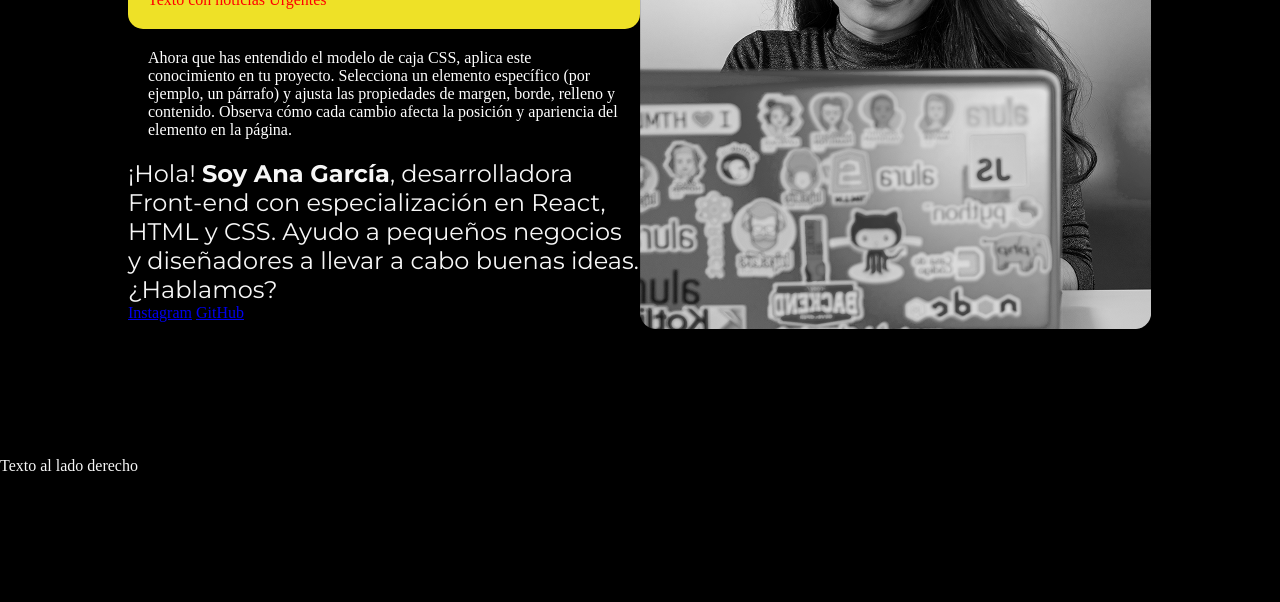
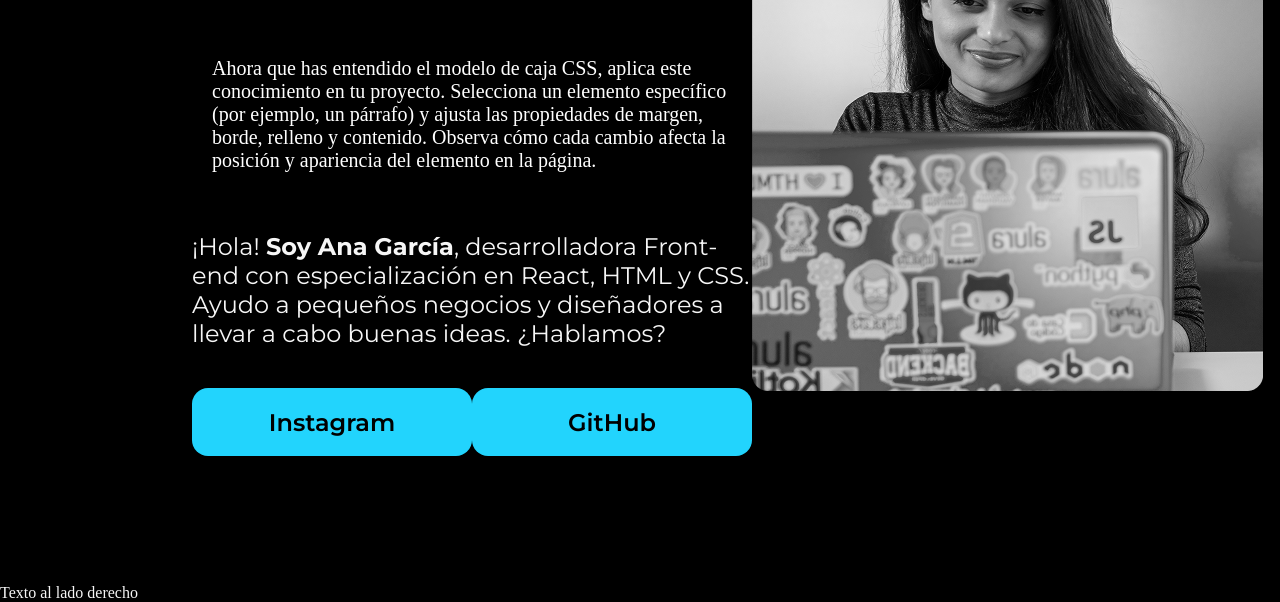
Before and after one commit to ravila64/07-html-css-clases-alura, a plain HTML site: page index.html in a window 1280 px wide. Shown: the part 364-966 px from the top of the page. Before the commit the page ends 928 px from the top, so only its background shows below. Drawn offline with nearby package versions, Linux system fonts and the light colour scheme.

Commit message:
fin curso posicion, clases, flexbox

```diff
--- a/index.html
+++ b/index.html
@@ -14,14 +14,17 @@
     <main class="container">
         <section class="container_content">
             <h2 class="titulo-blog">Eleve tu negocio digital a otro nivel <strong class="titulo">Con un Front-end de calidad!</strong> </h2>
-            <p class="texto-destacado"> Hola otra Vez</p>
             <p class="urgente">Texto con noticias Urgentes</p>
             <p class="box-model">Ahora que has entendido el modelo de caja CSS, aplica este conocimiento en tu proyecto. Selecciona un elemento específico (por ejemplo, un párrafo) y ajusta las propiedades de margen, borde, relleno y contenido. Observa cómo cada cambio afecta la posición y apariencia del elemento en la página.</p>
             <p class="content_text"> ¡Hola! <strong>Soy Ana García</strong>, desarrolladora Front-end con especialización en React, HTML y CSS. Ayudo a pequeños negocios y diseñadores a llevar a cabo buenas ideas. ¿Hablamos?</p>
-            <a href="https://www.instagram.com/">Instagram</a>
-            <a href="https://www.github.com/">GitHub</a>
+            <div class="enlaces_botones">
+                <a class="enlaces_botones_link" href="https://www.instagram.com/">Instagram</a>
+                <a class="enlaces_botones_link" href="https://www.github.com/">GitHub</a>
+            </div>
         </section>
-        <img src="./Rectangle 47.png" alt="Imagen de Ana Garcia">
+        <div class="imagen">
+            <img src="./Rectangle 47.png" alt="Imagen de Ana Garcia">
+        </div>
     </main>
     <aside>Texto al lado derecho</aside>
     <footer></footer>
--- a/style.css
+++ b/style.css
@@ -20,11 +20,10 @@ body{
     color: #22d4fd;
 }
 
-.texto-destacado{
+/* .texto-destacado{
     color: #FF5733;
     font-family: 'Lucida Sans';
-    /* font-weight: 12px; */
-}
+ } */
 
 .titulo-blog{
     /* color:rgb(233, 96, 5); */
@@ -47,6 +46,7 @@ body{
     margin: 5px;
     padding: 5px;
     border: 10px solid black;
+    font-size:20px;
     /* border: 5px solid red; */
     /* content: url("https://google.com.co"); */
 }
@@ -60,17 +60,43 @@ body{
 .container{
     display: flex;
     align-items: center;
-    margin:10%;
+    margin:10% 15%;
     justify-content: space-between;
 }
 
 .container_content{
     width: 615px;
+    display: flex;
+    flex-direction: column;
+    gap:40px; /*espacios entre objetos  */
 }
 
 .content_text{
     font-family: "Montserrat", serif;
-    /* font-weight: 50; */
     font-size: 24px;
     /* font-weight: 100; */  /* especifica grueso de la letra */
 }
+
+.enlaces_botones{
+    display: flex;
+    justify-content:space-between ;
+}
+
+.enlaces_botones_link{
+    width: 280px;
+    background-color: #22d4fd;
+    text-align: center;
+    padding: 19.5px 0;
+    border-radius: 16px;
+    font-family: "Montserrat", serif;
+    font-size: 24px;
+    font-weight: 600;
+    text-decoration: none;
+    color:black;
+}
+
+/* .imagen{
+    width: 200px;
+    justify-content: left;
+    display: block;
+} */
```
